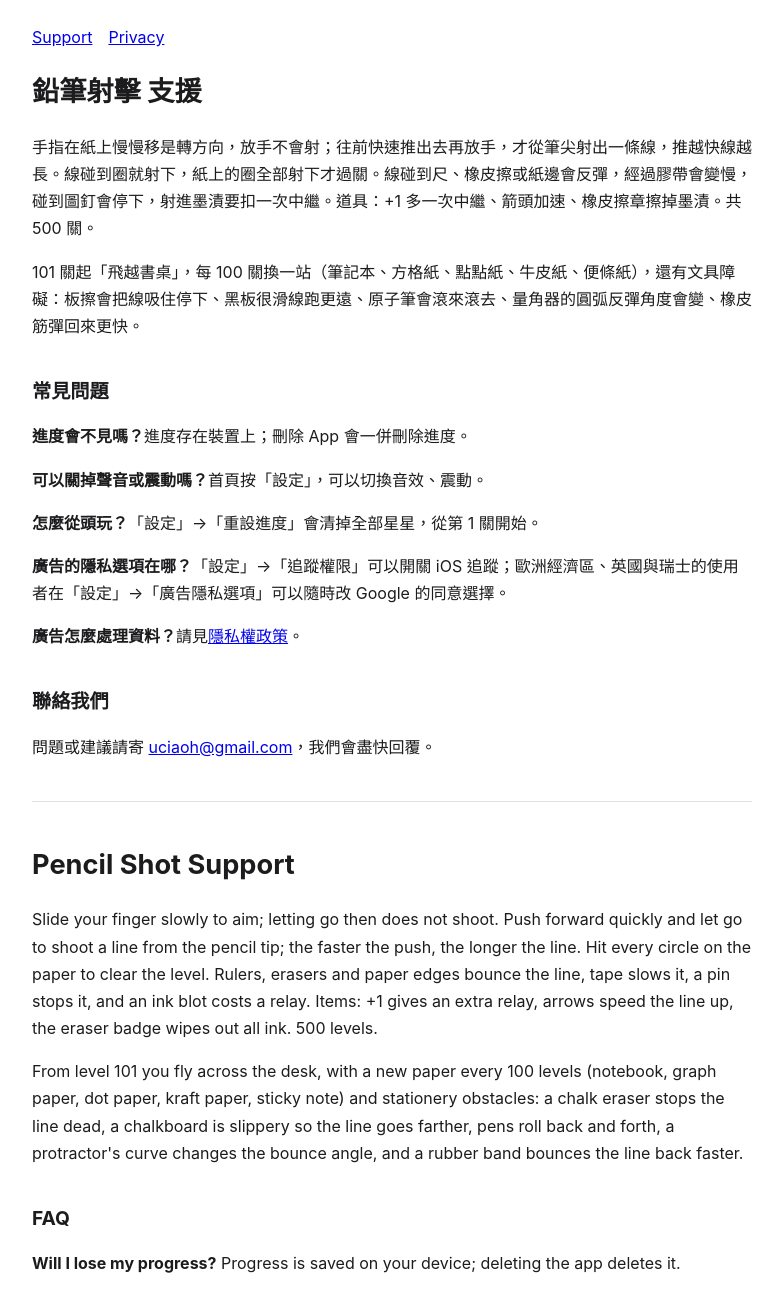
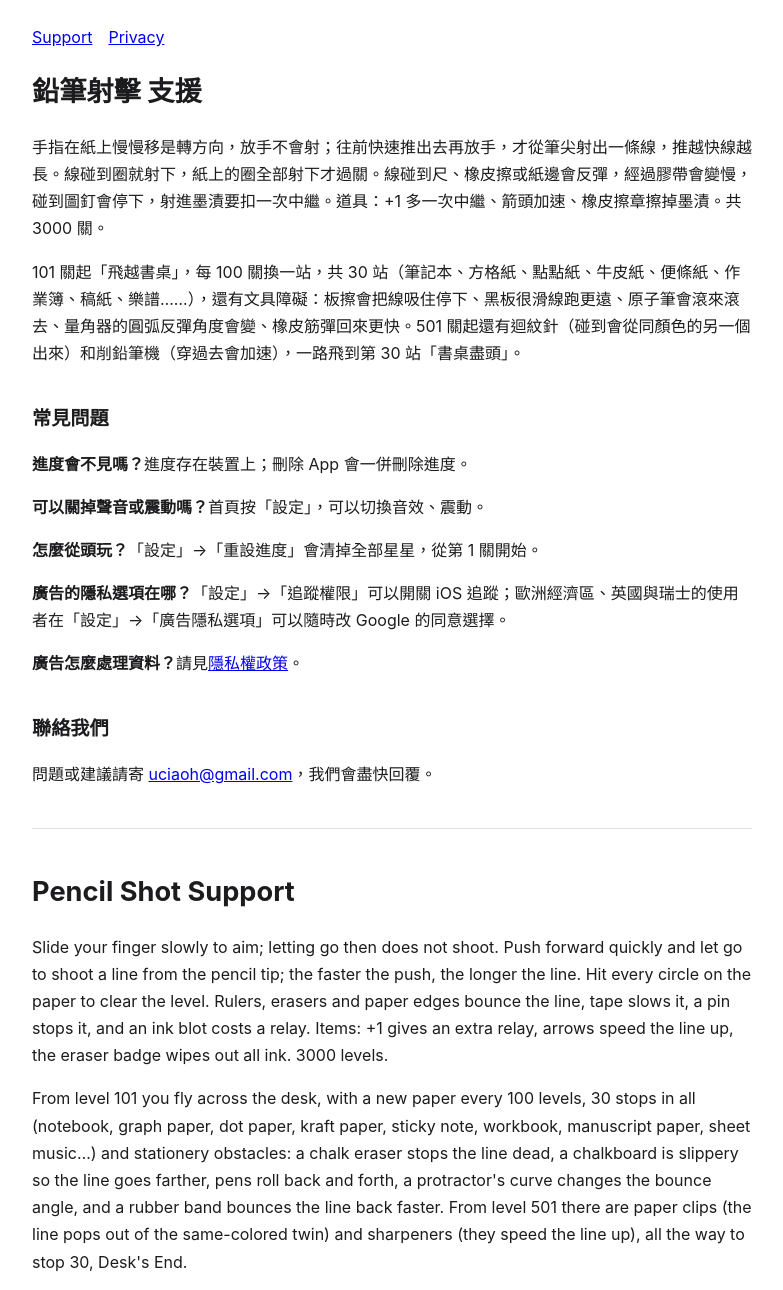
Before and after one commit to uciaoh-arch/uciaoh-arch.github.io, a plain HTML site: page pencilshot/support/index.html in a window 1280 px wide. Shown: the top 1290 px of the page, without its empty margins (248-1031 px from the left). Drawn offline with Linux system fonts and the light colour scheme.

Commit message:
pencilshot support: 3000 levels

```diff
--- a/pencilshot/support/index.html
+++ b/pencilshot/support/index.html
@@ -3,8 +3,8 @@
 h1{font-size:1.7rem}h2{font-size:1.2rem;margin-top:1.8em}hr{margin:2.5em 0;border:0;border-top:1px solid #8884}
 nav a{margin-right:1em}</style></head><body><nav><a href="../support/">Support</a><a href="../privacy/">Privacy</a></nav>
 <h1>鉛筆射擊 支援</h1>
-<p>手指在紙上慢慢移是轉方向，放手不會射；往前快速推出去再放手，才從筆尖射出一條線，推越快線越長。線碰到圈就射下，紙上的圈全部射下才過關。線碰到尺、橡皮擦或紙邊會反彈，經過膠帶會變慢，碰到圖釘會停下，射進墨漬要扣一次中繼。道具：+1 多一次中繼、箭頭加速、橡皮擦章擦掉墨漬。共 500 關。</p>
-<p>101 關起「飛越書桌」，每 100 關換一站（筆記本、方格紙、點點紙、牛皮紙、便條紙），還有文具障礙：板擦會把線吸住停下、黑板很滑線跑更遠、原子筆會滾來滾去、量角器的圓弧反彈角度會變、橡皮筋彈回來更快。</p>
+<p>手指在紙上慢慢移是轉方向，放手不會射；往前快速推出去再放手，才從筆尖射出一條線，推越快線越長。線碰到圈就射下，紙上的圈全部射下才過關。線碰到尺、橡皮擦或紙邊會反彈，經過膠帶會變慢，碰到圖釘會停下，射進墨漬要扣一次中繼。道具：+1 多一次中繼、箭頭加速、橡皮擦章擦掉墨漬。共 3000 關。</p>
+<p>101 關起「飛越書桌」，每 100 關換一站，共 30 站（筆記本、方格紙、點點紙、牛皮紙、便條紙、作業簿、稿紙、樂譜……），還有文具障礙：板擦會把線吸住停下、黑板很滑線跑更遠、原子筆會滾來滾去、量角器的圓弧反彈角度會變、橡皮筋彈回來更快。501 關起還有迴紋針（碰到會從同顏色的另一個出來）和削鉛筆機（穿過去會加速），一路飛到第 30 站「書桌盡頭」。</p>
 <h2>常見問題</h2>
 <p><b>進度會不見嗎？</b>進度存在裝置上；刪除 App 會一併刪除進度。</p>
 <p><b>可以關掉聲音或震動嗎？</b>首頁按「設定」，可以切換音效、震動。</p>
@@ -13,8 +13,8 @@ nav a{margin-right:1em}</style></head><body><nav><a href="../support/">Support</
 <p><b>廣告怎麼處理資料？</b>請見<a href="../privacy/">隱私權政策</a>。</p>
 <h2>聯絡我們</h2>
 <p>問題或建議請寄 <a href="mailto:uciaoh@gmail.com">uciaoh@gmail.com</a>，我們會盡快回覆。</p><hr><div lang="en"><h1>Pencil Shot Support</h1>
-<p>Slide your finger slowly to aim; letting go then does not shoot. Push forward quickly and let go to shoot a line from the pencil tip; the faster the push, the longer the line. Hit every circle on the paper to clear the level. Rulers, erasers and paper edges bounce the line, tape slows it, a pin stops it, and an ink blot costs a relay. Items: +1 gives an extra relay, arrows speed the line up, the eraser badge wipes out all ink. 500 levels.</p>
-<p>From level 101 you fly across the desk, with a new paper every 100 levels (notebook, graph paper, dot paper, kraft paper, sticky note) and stationery obstacles: a chalk eraser stops the line dead, a chalkboard is slippery so the line goes farther, pens roll back and forth, a protractor's curve changes the bounce angle, and a rubber band bounces the line back faster.</p>
+<p>Slide your finger slowly to aim; letting go then does not shoot. Push forward quickly and let go to shoot a line from the pencil tip; the faster the push, the longer the line. Hit every circle on the paper to clear the level. Rulers, erasers and paper edges bounce the line, tape slows it, a pin stops it, and an ink blot costs a relay. Items: +1 gives an extra relay, arrows speed the line up, the eraser badge wipes out all ink. 3000 levels.</p>
+<p>From level 101 you fly across the desk, with a new paper every 100 levels, 30 stops in all (notebook, graph paper, dot paper, kraft paper, sticky note, workbook, manuscript paper, sheet music…) and stationery obstacles: a chalk eraser stops the line dead, a chalkboard is slippery so the line goes farther, pens roll back and forth, a protractor's curve changes the bounce angle, and a rubber band bounces the line back faster. From level 501 there are paper clips (the line pops out of the same-colored twin) and sharpeners (they speed the line up), all the way to stop 30, Desk's End.</p>
 <h2>FAQ</h2>
 <p><b>Will I lose my progress?</b> Progress is saved on your device; deleting the app deletes it.</p>
 <p><b>Can I turn off sound or vibration?</b> Tap "Settings" on the home screen.</p>
```
